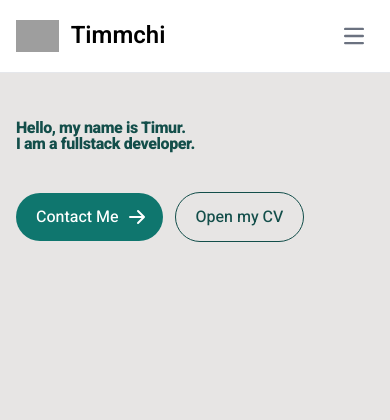
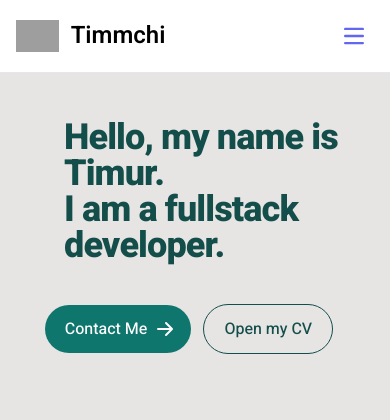
Before and after one commit to timmchi/timmchi.github.io, a React (Vite) app: page / in a window 390 px wide. Shown: the top 420 px of the page. Built offline with nearby package versions, Linux system fonts and the light colour scheme; grey boxes are pictures that could not be loaded.

Commit message:
responsiveness

```diff
--- a/src/App.jsx
+++ b/src/App.jsx
@@ -8,7 +8,7 @@ import { Routes, Route } from 'react-router-dom'
 function App() {
 
   return (
-    <div>
+    <div className='w-full max-w-screen'>
       <Routes>
         <Route path="/projects/:projectId" element={<ProjectPage />} />
         <Route path="/about" element={<About />} />
--- a/src/components/About.jsx
+++ b/src/components/About.jsx
@@ -7,7 +7,7 @@ const About = () => {
     return (
         <div className='pt-12'>
             <div className="flex flex-col justify-center items-center text-teal-900">
-                <div className="text-2xl">
+                <div className="text-2xl mx-auto px-4">
                     <h1 className="font-extrabold text-5xl text-center pt-12 pb-6 tracking-tight leading-none">About me</h1>
                     <p className="w-auto max-w-lg mb-4">My name is Timur Kapusto. I am a fullstack developer based in Finland.</p>
                     <p className="w-auto max-w-lg mb-4">I am most proficient with the MERN stack, but I also know Python. JS and React are what I enjoy using the most.</p>
@@ -15,7 +15,7 @@ const About = () => {
                         so it's only a matter of time before more technologies get added to this list.</p>
                     <p className="w-auto max-w-lg mb-4">I am currently pursuing a Business IT degree at Laurea University of Applied Sciences.</p>
                 </div>
-                <div className="text-2xl">
+                <div className="text-2xl mx-auto px-4">
                     <div>
                         <h2 className="font-extrabold text-center text-4xl pt-8 pb-6 tracking-tight leading-none">My hobbies</h2>
                         <p className="w-auto max-w-lg mb-4">I love reading!
--- a/src/components/Contact.jsx
+++ b/src/components/Contact.jsx
@@ -5,7 +5,7 @@ import { FaExternalLinkAlt } from "react-icons/fa";
 
 const Contact = () => {
     return (
-        <div className="h-[87vh]">
+        <div className="h-[90vh]">
             <Header text="Contact Me" />
             <div className="flex justify-center mb-8 font-bold text-lg text-teal-800 divide-x divide-slate-700 pr-4">
                 <p className="pr-2">timurkapusto@gmail.com</p>
--- a/src/components/Hero.jsx
+++ b/src/components/Hero.jsx
@@ -1,14 +1,16 @@
 const Hero = () => {
     return (
-        <section className="h-screen py-12">
+        <section className="md:h-screen md:py-12">
             <div className="grid max-w-screen-xl px-4 py-8 mx-auto lg:gap-8 xl:gap-0 lg:py-16 lg:grid-cols-12">
-                <div className="mr-auto place-self-center lg:col-span-7">
-                    <h1 className="max-w-2xl mb-4 pb-6 font-extrabold text-teal-900 tracking-tight leading-none md:text-5xl xl:text-6xl">Hello, my name is Timur.<br/> I am a fullstack developer.</h1>
-                    <button className="inline-flex items-center justify-center px-5 py-3 mr-3 font-medium text-center text-white bg-teal-700 hover:bg-teal-900 rounded-full">
-                        Contact Me
-                        <svg className="ml-2 -mr-1 w-5 h-5" fill="currentColor" viewBox="0 0 20 20" xmlns="http://www.w3.org/2000/svg"><path fill-rule="evenodd" d="M10.293 3.293a1 1 0 011.414 0l6 6a1 1 0 010 1.414l-6 6a1 1 0 01-1.414-1.414L14.586 11H3a1 1 0 110-2h11.586l-4.293-4.293a1 1 0 010-1.414z" clip-rule="evenodd"></path></svg>
-                    </button>
-                    <button className="inline-flex items-center justify-center px-5 py-3 mr-3 border border-teal-900 font-medium text-center text-teal-900 bg-transparent hover:bg-white rounded-full">Open my CV</button>
+                <div className="mr-auto place-self-center lg:col-span-7 mt-12 md:mt-0">
+                    <h1 className="max-w-2xl ml-12 mb-4 pb-6 font-extrabold text-teal-900 tracking-tight leading-none text-4xl md:ml-0 md:text-5xl xl:text-6xl">Hello, my name is Timur.<br/> I am a fullstack developer.</h1>
+                    <div className="text-center md:text-start">
+                        <button className="inline-flex items-center justify-center px-5 py-3 mr-3 font-medium text-center text-white bg-teal-700 hover:bg-teal-900 rounded-full">
+                            Contact Me
+                            <svg className="ml-2 -mr-1 w-5 h-5" fill="currentColor" viewBox="0 0 20 20" xmlns="http://www.w3.org/2000/svg"><path fill-rule="evenodd" d="M10.293 3.293a1 1 0 011.414 0l6 6a1 1 0 010 1.414l-6 6a1 1 0 01-1.414-1.414L14.586 11H3a1 1 0 110-2h11.586l-4.293-4.293a1 1 0 010-1.414z" clip-rule="evenodd"></path></svg>
+                        </button>
+                        <button className="inline-flex items-center justify-center px-5 py-3 mr-3 border border-teal-900 font-medium text-center text-teal-900 bg-transparent hover:bg-white rounded-full">Open my CV</button>
+                    </div>
                 </div>
                 <div className="hidden lg:mt-0 lg:col-span-5 lg:flex">
                     <img alt="timmchi avatar" src="https://avatars.githubusercontent.com/u/121810686?v=4" />
--- a/src/components/Navbar.jsx
+++ b/src/components/Navbar.jsx
@@ -9,13 +9,13 @@ const NavBar = () => {
 
     return (
     <nav className="bg-white dark:bg-teal-900 fixed w-full z-20 top-0 start-0 border-b border-gray-200 dark:border-gray-600">
-        <div className="max-w-screen-xl flex flex-wrap items-center justify-between mx-auto p-4">
+        <div className="max-w-screen flex flex-wrap items-center justify-between mx-auto p-4">
             <Link to="/" onClick={() => setActivePage('Home')} className="flex items-center space-x-3 rtl:space-x-reverse">
                 <img src="https://avatars.githubusercontent.com/u/121810686?v=4" className="h-8" alt="Timmchi avatar" />
                 <span className="self-center text-2xl font-semibold whitespace-nowrap dark:text-white">Timmchi</span>
             </Link>
             <div className="flex md:order-2 space-x-3 md:space-x-0 rtl:space-x-reverse">
-                <button onClick={() => setOpen(!open)} type="button" className="inline-flex items-center p-2 w-10 h-10 justify-center text-sm text-gray-500 rounded-lg md:hidden hover:bg-gray-100 focus:outline-none focus:ring-2 focus:ring-gray-200 dark:text-gray-400 dark:hover:bg-gray-700 dark:focus:ring-gray-600" aria-controls="navbar-sticky" aria-expanded={open}>
+                <button onClick={() => setOpen(!open)} type="button" className="inline-flex items-center p-2 w-10 h-10 justify-center text-sm text-indigo-500 rounded-lg md:hidden hover:bg-gray-100 focus:outline-none focus:ring-2 focus:ring-gray-200 dark:text-slate-200 dark:hover:bg-teal-700 dark:focus:ring-gray-600" aria-controls="navbar-sticky" aria-expanded={open}>
                     <span className="sr-only">Open main menu</span>
                     <svg className="w-5 h-5" aria-hidden="true" xmlns="http://www.w3.org/2000/svg" fill="none" viewBox="0 0 17 14">
                         <path stroke="currentColor" strokeLinecap="round" strokeLinejoin="round" strokeWidth="2" d="M1 1h15M1 7h15M1 13h15"/>
@@ -23,7 +23,7 @@ const NavBar = () => {
                 </button>
             </div>
             <div className={`${open ? 'block' : 'hidden'} w-full md:block md:w-auto`} id="navbar-default">
-                <ul className="font-bold text-lg flex flex-col p-4 md:p-0 mt-4 border border-gray-100 rounded-lg bg-teal-900 md:flex-row md:space-x-12 rtl:space-x-reverse md:mt-0 md:border-0 md:ml-96 md:pl-96">
+                <ul className="font-bold text-lg flex flex-col p-4 md:p-0 mt-4 border-2 border-teal-700 rounded-lg bg-teal-900 md:flex-row md:space-x-12 rtl:space-x-reverse md:mt-0 md:border-0 md:ml-96 md:pl-96">
                     <NavLink to="/" title="Home" activePage={activePage} handleActive={() => setActivePage('Home')} />
                     <NavLink to="/about" title="About me" activePage={activePage} handleActive={() => setActivePage('About me')} />
                     <NavLink to="/projects" title="Projects" activePage={activePage} handleActive={() => setActivePage('Projects')} />
--- a/src/components/ProjectCard.jsx
+++ b/src/components/ProjectCard.jsx
@@ -7,7 +7,7 @@ const ProjectCard = ({ project }) => {
     const navigate = useNavigate()
 
     return (
-        <div className={`flex flex-col-reverse justify-between border-b-2 border-teal-900 px-6 w-[full] h-[90vh] lg:w-[190vh] lg:px-12 lg:flex-row ${project.id % 2 !== 0 && 'lg:flex-row-reverse'}`}>
+        <div className={`flex flex-col-reverse justify-between border-b-2 border-teal-900 px-6 w-full max-w-screen h-[90%] lg:w-full lg_max-w-screen-xl lg:px-12 lg:flex-row ${project.id % 2 !== 0 && 'lg:flex-row-reverse'}`}>
             <div className="basis-2/3 text-center text-teal-900 align-center justify-center self-center">
                 <h3 className="text-2xl py-2 font-bold lg:text-4xl">{project.name}</h3>
                 <p className="text-lg text-center lg:text-2xl">{project.description}</p>
@@ -24,7 +24,7 @@ const ProjectCard = ({ project }) => {
                         <FaGithub className="h-8 w-8 pl-2"/>
                     </a>
                 </div>
-                <button className="p-2 mt-4 font-bold text-white text-lg bg-teal-700 hover:bg-teal-900 rounded-full w-48 lg:text-xl lg:w-64 lg:mt-5" onClick={() => navigate(`/projects/${project.id}`)}>
+                <button className="p-2 mt-4 font-bold text-white text-lg mb-4 bg-teal-700 hover:bg-teal-900 rounded-full w-48 lg:text-xl lg:w-64 lg:mt-5" onClick={() => navigate(`/projects/${project.id}`)}>
                     Read more
                 </button>
             </div>
```
